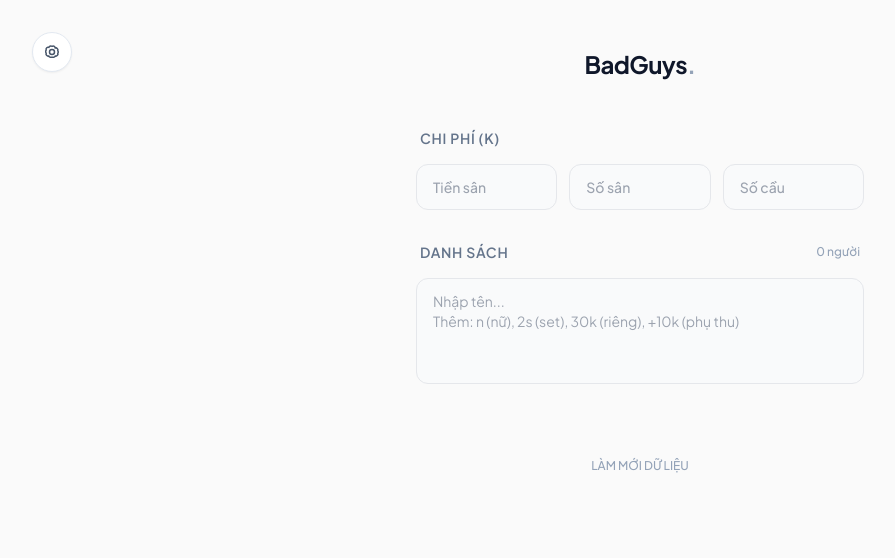
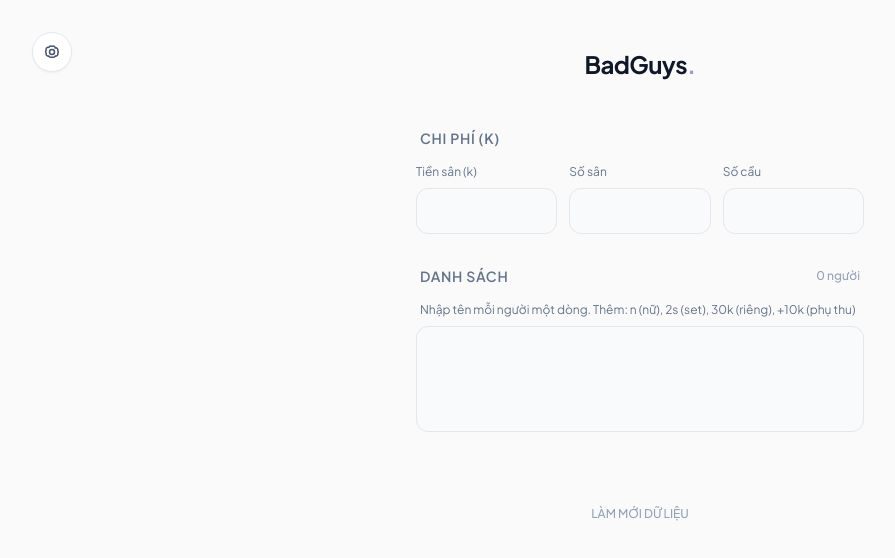
Before and after one commit to hoanganhlark/badguys, a React (Vite) app: page / in a window 1280 px wide. Shown: the top 558 px of the page, without its empty margins (0-895 px from the left). Built offline with nearby package versions, Linux system fonts and the light colour scheme; no server answers.

Commit message:
feat: replace placeholders with labels on main screen inputs
Agent-Logs-Url: https://github.com/hoanganhlark/badguys/sessions/6124417b-50c8-4a68-944d-3c3f50150eec

Co-authored-by: hoanganhlark <64264146+hoanganhlark@users.noreply.github.com>

```diff
--- a/src/components/ExpensesSection.tsx
+++ b/src/components/ExpensesSection.tsx
@@ -25,31 +25,46 @@ export default function ExpensesSection({
       <div
         className={`grid ${showCourtCount ? "grid-cols-3" : "grid-cols-2"} gap-3`}
       >
+        <div>
+          <label htmlFor="courtFee" className="block text-xs text-slate-500 mb-2">
+            Tiền sân (k)
+          </label>
           <input
             type="number"
-          placeholder="Tiền sân"
+            id="courtFee"
             className="input-minimal px-4 py-3 text-sm font-medium w-full"
             value={courtFee}
             onChange={(e) => onCourtFeeChange(e.target.value)}
           />
+        </div>
         {showCourtCount ? (
+          <div>
+            <label htmlFor="courtCount" className="block text-xs text-slate-500 mb-2">
+              Số sân
+            </label>
             <input
               type="number"
-            placeholder="Số sân"
+              id="courtCount"
               className="input-minimal px-4 py-3 text-sm font-medium w-full"
               value={courtCount}
               min={0}
               onChange={(e) => onCourtCountChange(e.target.value)}
             />
+          </div>
         ) : null}
+        <div>
+          <label htmlFor="shuttleCount" className="block text-xs text-slate-500 mb-2">
+            Số cầu
+          </label>
           <input
             type="number"
-          placeholder="Số cầu"
+            id="shuttleCount"
             className="input-minimal px-4 py-3 text-sm font-medium w-full"
             value={shuttleCount}
             onChange={(e) => onShuttleCountChange(e.target.value)}
           />
         </div>
+      </div>
     </section>
   );
 }
--- a/src/components/PlayersSection.tsx
+++ b/src/components/PlayersSection.tsx
@@ -46,11 +46,12 @@ export default function PlayersSection({
         </span>
       </div>
 
+      <label htmlFor="bulkInput" className="block text-xs text-slate-500 mb-2 px-1">
+        Nhập tên mỗi người một dòng. Thêm: n (nữ), 2s (set), 30k (riêng), +10k (phụ thu)
+      </label>
       <textarea
+        id="bulkInput"
         rows={4}
-        placeholder={
-          "Nhập tên...\nThêm: n (nữ), 2s (set), 30k (riêng), +10k (phụ thu)"
-        }
         className="input-minimal w-full px-4 py-3 text-sm mb-4 resize-none"
         value={bulkInput}
         onChange={(e) => onBulkInputChange(e.target.value)}
```
Lines whose indentation alone changed are shown as unchanged.
